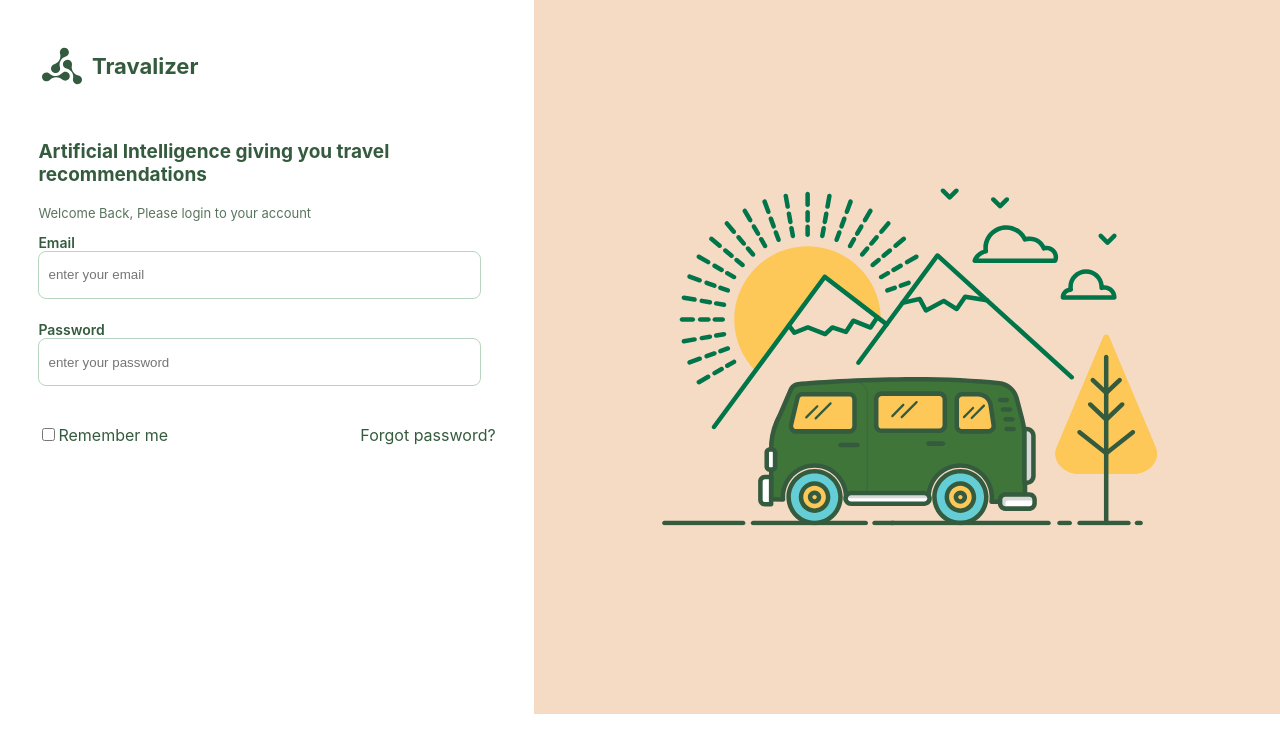
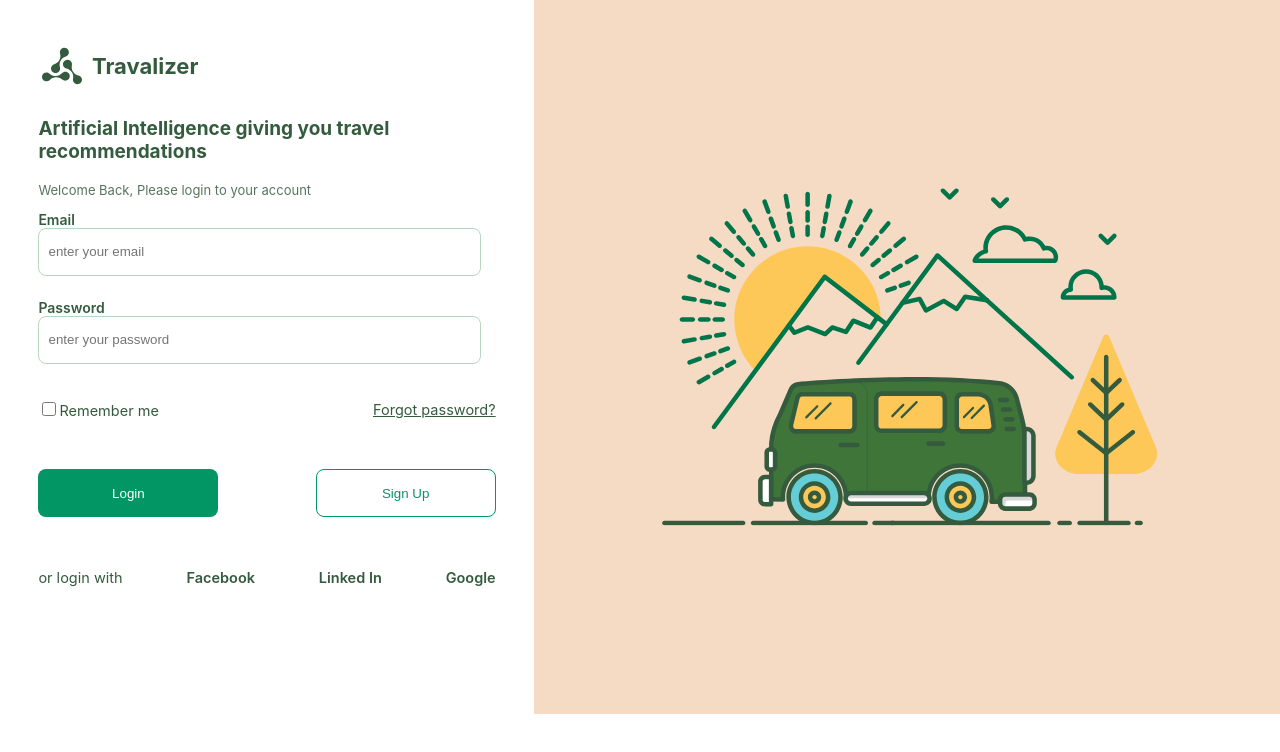
Before and after one commit to ForJessicaSake/Emotion-with-React-Login-Page, a React (Create React App) app: page / in a window 1280 px wide. Shown: the top 752 px of the page. Built offline with nearby package versions, Linux system fonts and the light colour scheme.

Commit message:
feat:completed the UI

```diff
--- a/src/App.css
+++ b/src/App.css
@@ -3,6 +3,8 @@
   justify-content: space-between;
   align-items: center;
   grid-template-columns: repeat(1,1fr);
+  text-decoration: underline;
+  list-style: none;
 }
 
 .App-logo {
--- a/src/App.js
+++ b/src/App.js
@@ -26,7 +26,7 @@ function App() {
     color: #355b3e;
     font-size: 19px;
     font-weight: 700;
-    margin-top: 10%;
+    margin-top: 5%;
   `;
   const HeaderWelcomeMessage = styled.p`
     color: #58745e;
@@ -55,13 +55,55 @@ function App() {
   justify-content:space-between;
   align-items: center;
   color: #355b3e;
+  font-size:14.5px;
   `
   const CheckboxInput = styled.input`
   background-color:#355b3e;
+  margin-top:2%;
+  width:14px;
+  height:14px
   `
-  const Image = styled.img``;
+  const ForgotPassword = styled.p`
+  text-decoration: underline;
 
-  //Wrap the variable around the tag content.
+  `
+  const CallToAction = styled.div`
+  display:flex;
+  justify-content:space-between
+  `
+
+  const Button = styled.button`
+  width:180px;
+  height:48px;
+  border-radius:8px;
+  border:0px;
+  margin-top:8%;
+  background-color:white;
+  color:#029664;
+  border: 1px solid #029664;
+  `
+  const ButtonLogin = styled.button`
+  width:180px;
+  height:48px;
+  border-radius:8px;
+  border:0px;
+  margin-top:8%;
+  background-color:#029664;
+  color:white;
+  `
+const UnorderedList = styled.ul`
+display:flex;
+justify-content:space-between;
+align-items:center;
+padding:5% 0%;
+font-size:14.5px;
+color: #355b3e;
+`
+const List = styled.li`
+list-style:none;
+font-weight:600;
+`
+
   return (
     <MainContent>
       <Text>
@@ -90,9 +132,22 @@ function App() {
             />
             Remember me
           </label>
-            <p>Forgot password?</p>
+            <ForgotPassword>Forgot password?</ForgotPassword>
           </Options>
+          <CallToAction>
+          <ButtonLogin>Login</ButtonLogin>
+          <Button>Sign Up</Button>
+          </CallToAction>
         </Form>
+
+        <footer>
+        <UnorderedList>
+           <p>or login with </p>
+            <List>Facebook</List>
+            <List>Linked In</List>
+            <List>Google</List>
+           </UnorderedList>
+        </footer>
       </Text>
 
       <section className="image">
```
